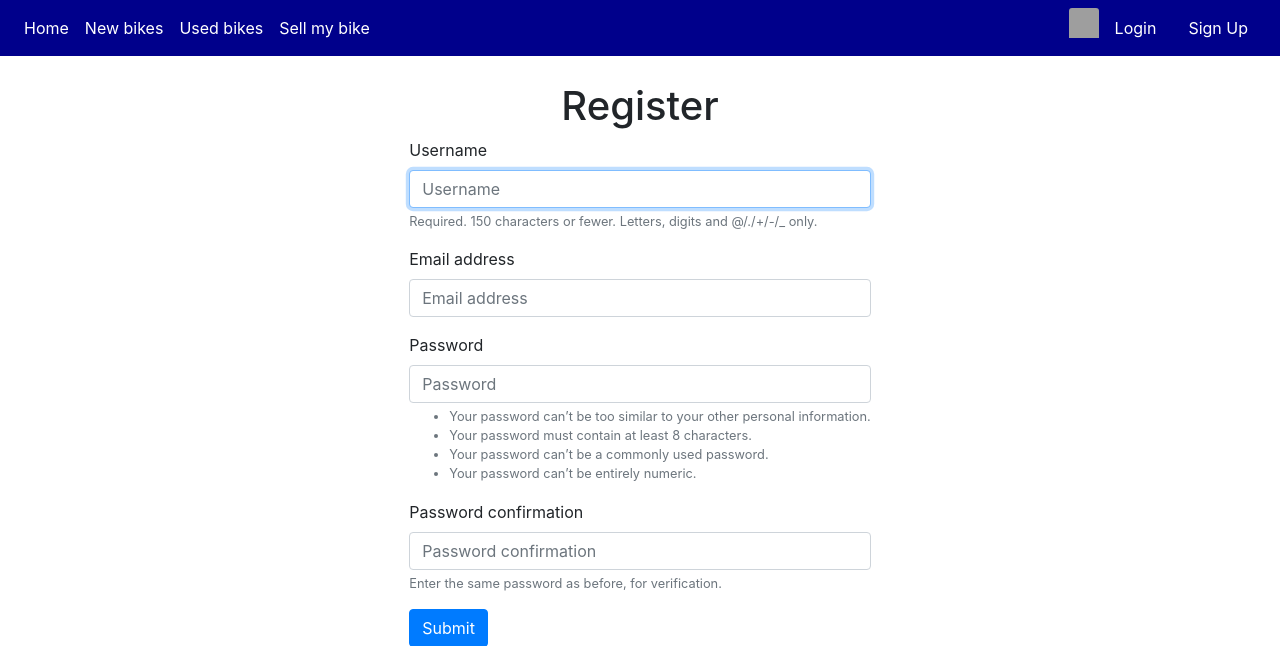
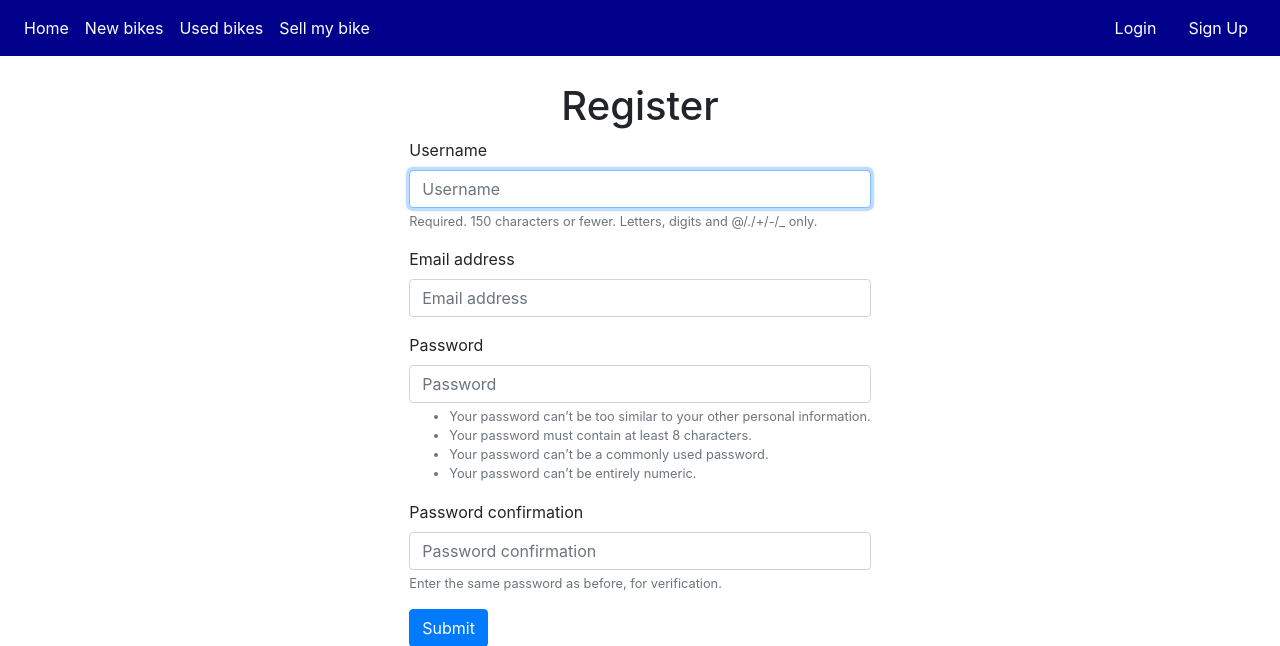
Before and after one commit to TsonkoGeorgiev/python_project, a Django app: page /auth/signup/ in a window 1280 px wide. Shown: the top 646 px of the page. Run offline with Django 3.2, Linux system fonts and the light colour scheme; some libraries are stand-ins or nearby versions; grey boxes are pictures that could not be loaded.

Commit message:
Dropping the static profile photo

```diff
--- a/templates/common/nav.html
+++ b/templates/common/nav.html
@@ -16,7 +16,6 @@
         </ul>
     </div>
     <div class="d-flex">
-        <img class="card-img-top" src="https://png.pngtree.com/png-clipart/20190726/ourlarge/pngtree-classic-motorbike-cartoon-png-image_1616249.jpg" alt="Card image cap">
         {% if user.is_authenticated %}
             <a class="nav-link" href="{% url 'logout user' %}">Hi {{ user.username }}, Logout</a>
         {% else %}
```
